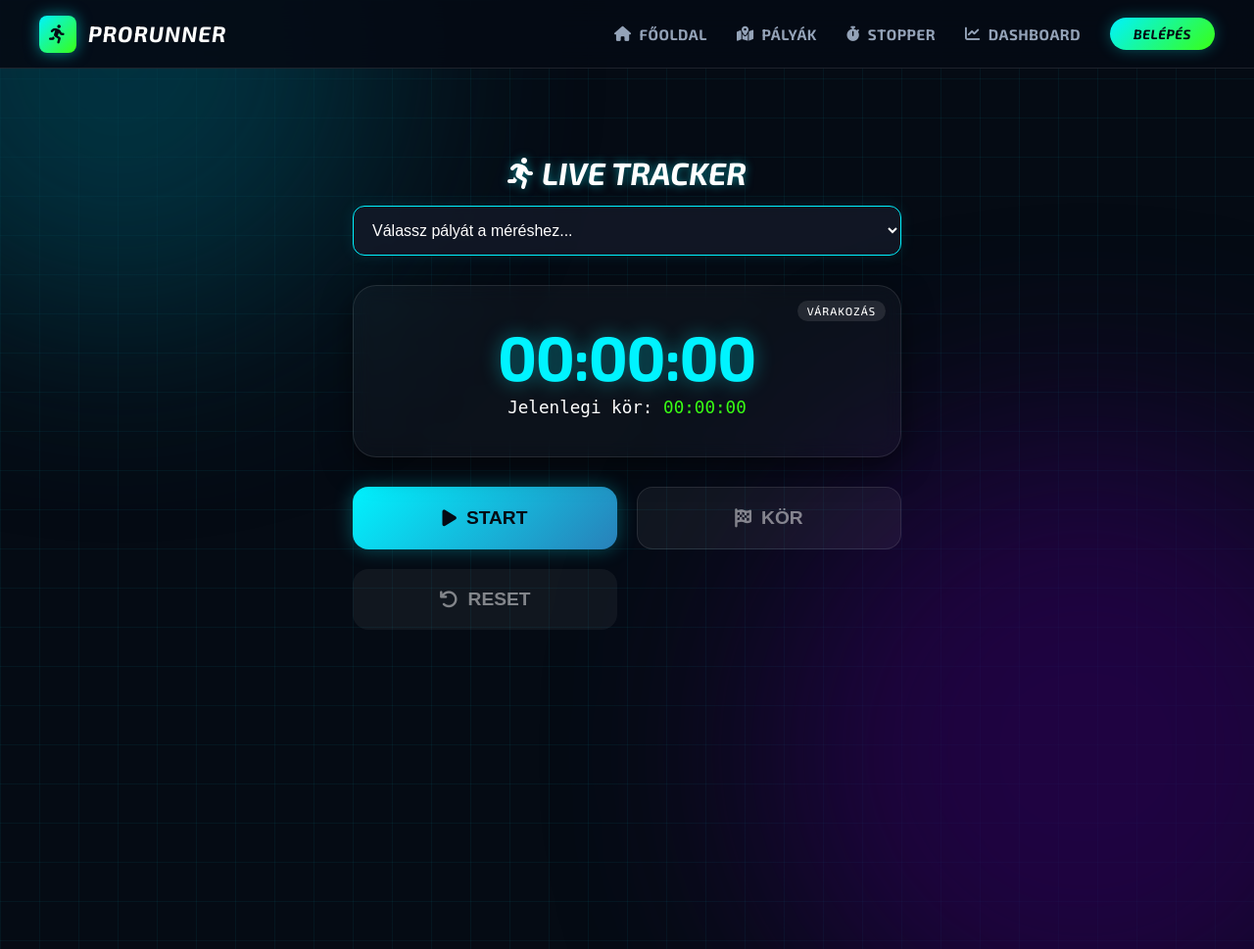
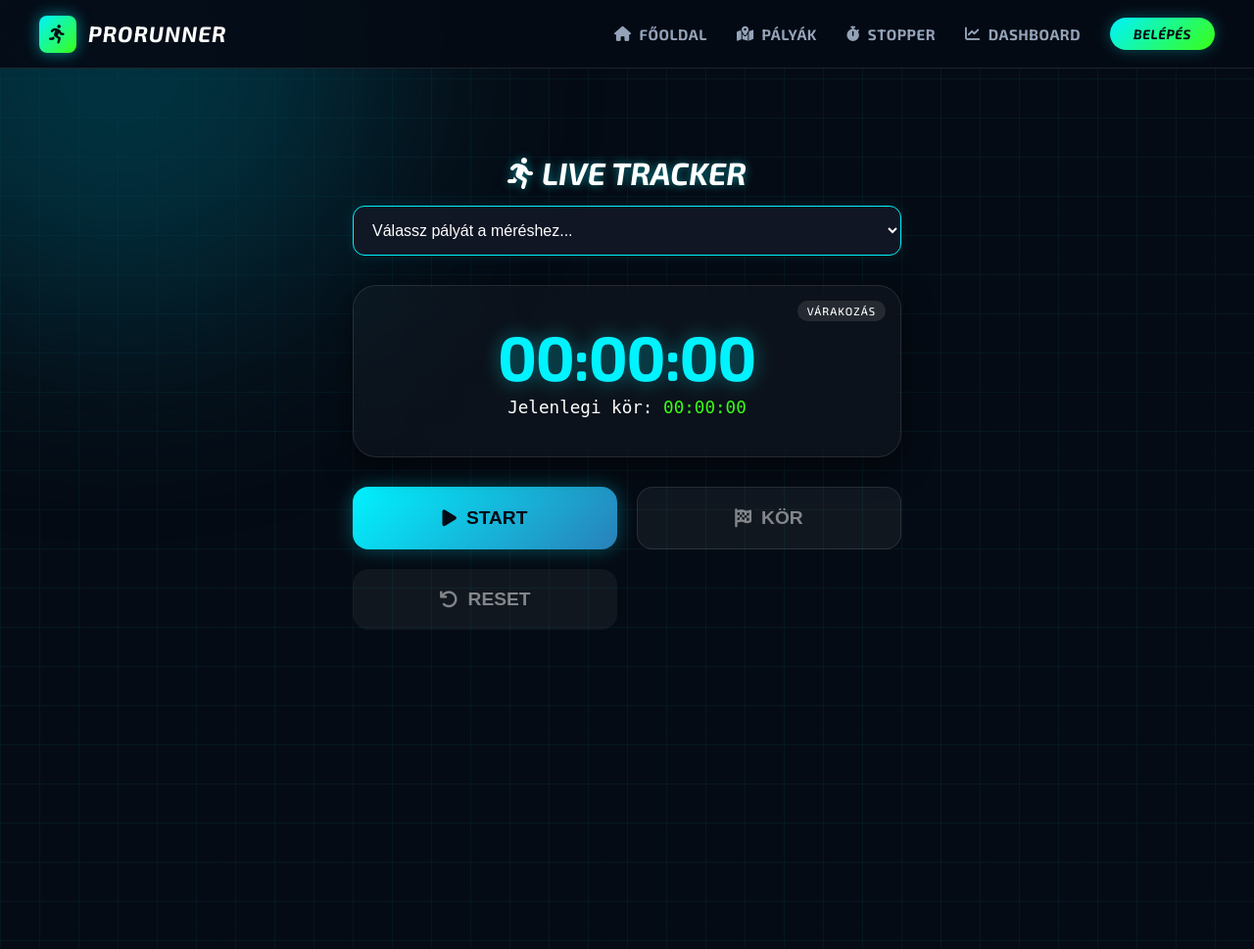
Before and after one commit to klausmannaurel/prorunner, a Django app: template templates/stopwatch.html in a window 1280 px wide. Shown: the whole page at 98% size. Run offline with Django 3.2, Linux system fonts and the light colour scheme; the template is opened without the code that fills it, so the values that code supplies are empty.

Commit message:
Update stopwatch.html

```diff
--- a/templates/stopwatch.html
+++ b/templates/stopwatch.html
@@ -5,7 +5,6 @@
 {% endblock %}
 
 {% block content %}
-<div class="glow-spot spot-1"></div>
 <div class="glow-spot spot-2"></div>
 
 <div class="stopwatch-container">
```
